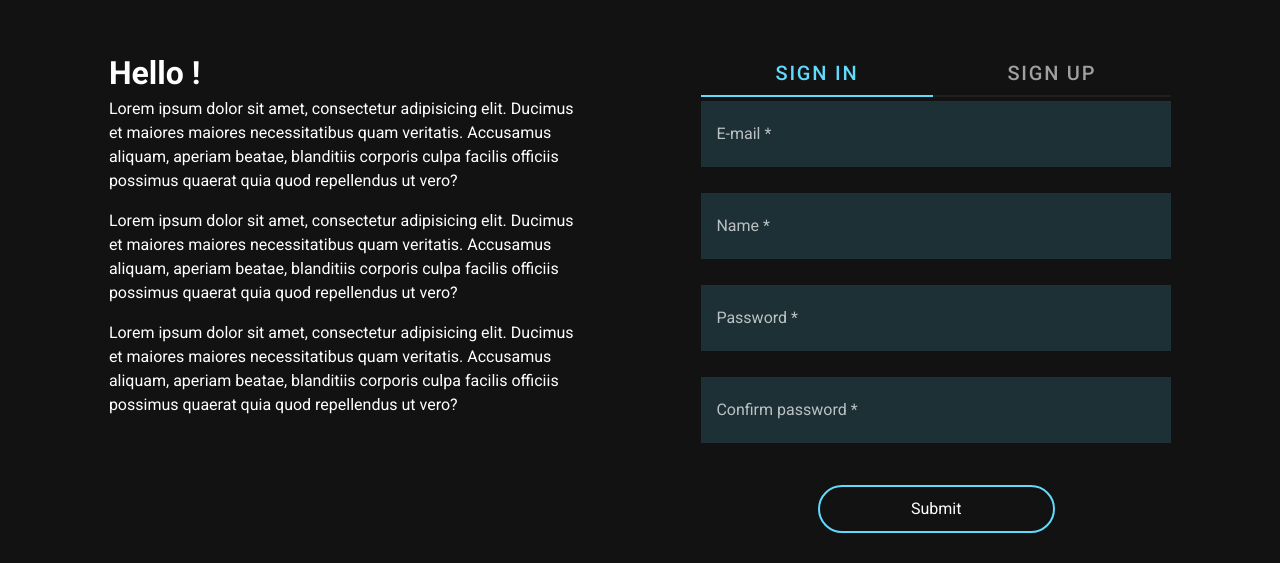
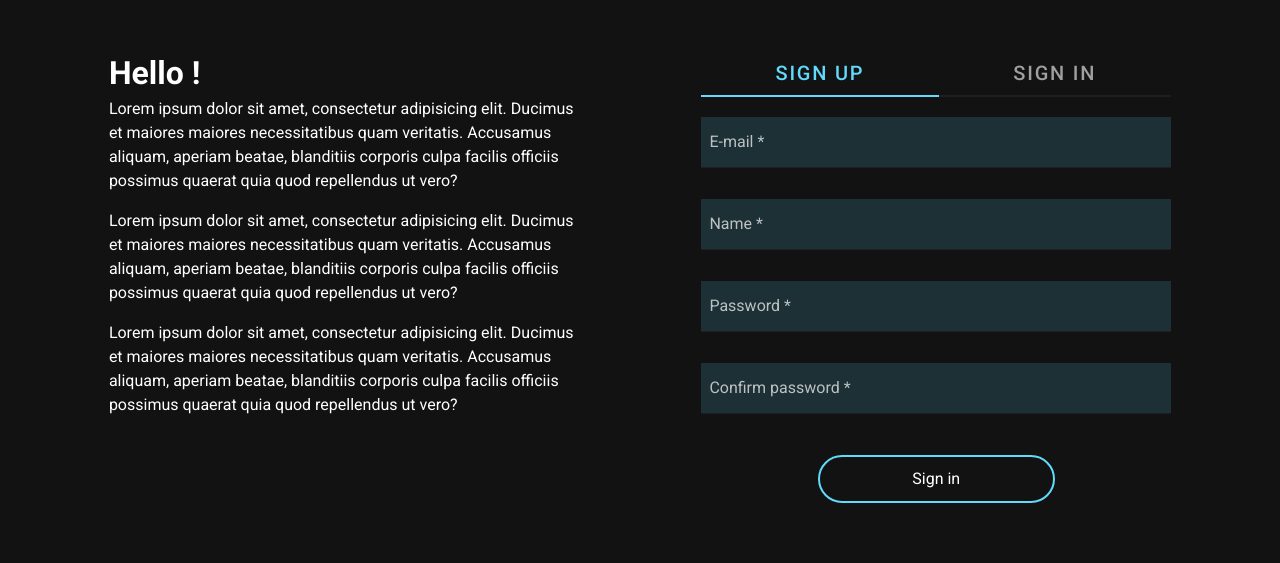
Before and after one commit to awfl-team/GitConnect-Front, a Vue app: page /#/ in a window 1280 px wide. Shown: the part 237-800 px from the top of the page. Built offline with nearby package versions, Linux system fonts and the light colour scheme.

Commit message:
Fix vuetify input style

```diff
--- a/src/components/Forms/AuthTabs.vue
+++ b/src/components/Forms/AuthTabs.vue
@@ -1,12 +1,12 @@
 <template>
     <v-tabs centered grow class="auth-tabs">
+        <v-tab href="#signup">Sign up</v-tab>
+        <v-tab-item value="signup">
+            <sign-up />
+        </v-tab-item>
         <v-tab href="#signin">Sign in</v-tab>
         <v-tab-item value="signin">
             <sign-in />
-        </v-tab-item>
-        <v-tab href="#signup">Sign up</v-tab>
-        <v-tab-item value="signup">
-            <sign-up />
         </v-tab-item>
     </v-tabs>
 </template>
--- a/src/components/Forms/SignIn.vue
+++ b/src/components/Forms/SignIn.vue
@@ -1,26 +1,18 @@
-<template id="signin">
+<template id="signup">
     <v-container fluid>
         <v-row align="center">
-            <v-form ref="form" id="form-signin">
+            <v-form ref="form" id="form-signup">
                 <v-col cols="12">
-                    <v-text-field label="E-mail *" required></v-text-field>
+                    <v-text-field label="Username / Mail" required></v-text-field>
                 </v-col>
 
                 <v-col cols="12">
-                    <v-text-field label="Name *" required></v-text-field>
-                </v-col>
-
-                <v-col cols="12">
-                    <v-text-field label="Password *" required></v-text-field>
-                </v-col>
-
-                <v-col cols="12">
-                    <v-text-field label="Confirm password *" required></v-text-field>
+                    <v-text-field label="Password" required></v-text-field>
                 </v-col>
 
                 <v-col cols="12">
                     <div class="button-submit-container">
-                        <button type="submit" class="btn btn-main">Submit</button>
+                        <button type="submit" class="btn btn-main">Sign up</button>
                     </div>
                 </v-col>
             </v-form>
@@ -30,7 +22,7 @@
 
 <script>
 export default {
-    name: 'SignIn'
+    name: 'SignUp'
 }
 </script>
 
--- a/src/components/Forms/SignUp.vue
+++ b/src/components/Forms/SignUp.vue
@@ -1,24 +1,26 @@
-<template id="signup">
+<template id="signin">
     <v-container fluid>
         <v-row align="center">
-            <v-form ref="form" id="form-signup">
+            <v-form ref="form" id="form-signin">
                 <v-col cols="12">
-                    <div class="text-input-container" tabindex="2">
-                        <label for="input-login">Mail / Username</label>
-                        <input id="input-login" type="text" required />
-                    </div>
+                    <v-text-field label="E-mail *" required></v-text-field>
                 </v-col>
 
                 <v-col cols="12">
-                    <div class="text-input-container">
-                        <label for="input-password">Password</label>
-                        <input id="input-password" type="text" required />
-                    </div>
+                    <v-text-field label="Name *" required></v-text-field>
+                </v-col>
+
+                <v-col cols="12">
+                    <v-text-field label="Password *" required></v-text-field>
+                </v-col>
+
+                <v-col cols="12">
+                    <v-text-field label="Confirm password *" required></v-text-field>
                 </v-col>
 
                 <v-col cols="12">
                     <div class="button-submit-container">
-                        <button type="submit" class="btn btn-main">Submit</button>
+                        <button type="submit" class="btn btn-main">Sign in</button>
                     </div>
                 </v-col>
             </v-form>
@@ -28,7 +30,7 @@
 
 <script>
 export default {
-    name: 'SignUp'
+    name: 'SignIn'
 }
 </script>
 
--- a/src/scss/components/_authTabs.scss
+++ b/src/scss/components/_authTabs.scss
@@ -1,6 +1,7 @@
 .auth-tabs {
     & > div {
         background-color: $bg--dark !important;
+        margin-bottom: 10px;
     }
 
     .v-tab {
--- a/src/scss/settings/_normalizer.scss
+++ b/src/scss/settings/_normalizer.scss
@@ -6,8 +6,8 @@ h1, h2, h3, h4, h5, h6, p {
     color: $white;
 }
 
-input {
+input, textarea, select {
     &:focus {
-        outline-color: transparent;
+        outline-color: transparent !important;
     }
 }
--- a/src/scss/ui-components/_inputs.scss
+++ b/src/scss/ui-components/_inputs.scss
@@ -1,55 +1,27 @@
-.v-input__slot {
-    padding: 17px;
-    background-color: $bg-focus;
-
-
-    &:before {
-        border-color: transparent !important;
-    }
-}
-
 .v-input {
     padding: 0 !important;
-}
+    margin: 10px 0 !important;
 
-
-.text-input-container {
-    display: flex;
-    align-content: center;
-    flex-wrap: wrap;
-    margin-bottom: 10px;
-
-    label, input {
-        flex: 1 0 100%;
+    &__slot {
+        &:before {
+            border-color: $black--regular !important;
+        }
     }
 
-    label {
-        font-size: 20px;
+    .v-label {
+        left: 10px !important;
+        top: 15px !important;
+    }
+
+    .v-label--active {
+        top: 0 !important;
+        left: 0 !important;
     }
 
     input {
-        &[type="text"] {
-            height: 50px;
-            background-color: $bg-focus;
-            padding: 0 10px;
-            font-size: 16px;
-            color: $white-67;
-        }
-
-        &:focus {
-            border-bottom: 2px solid $primary;
-        }
-
-        &.valid {
-
-        }
-
-        &.invalid {
-
-        }
-
-        &:focus {
-
-        }
+        max-height: 50px !important;
+        line-height: 50px !important;
+        background-color: $bg-focus !important;
+        padding: 10px !important;
     }
 }
```
